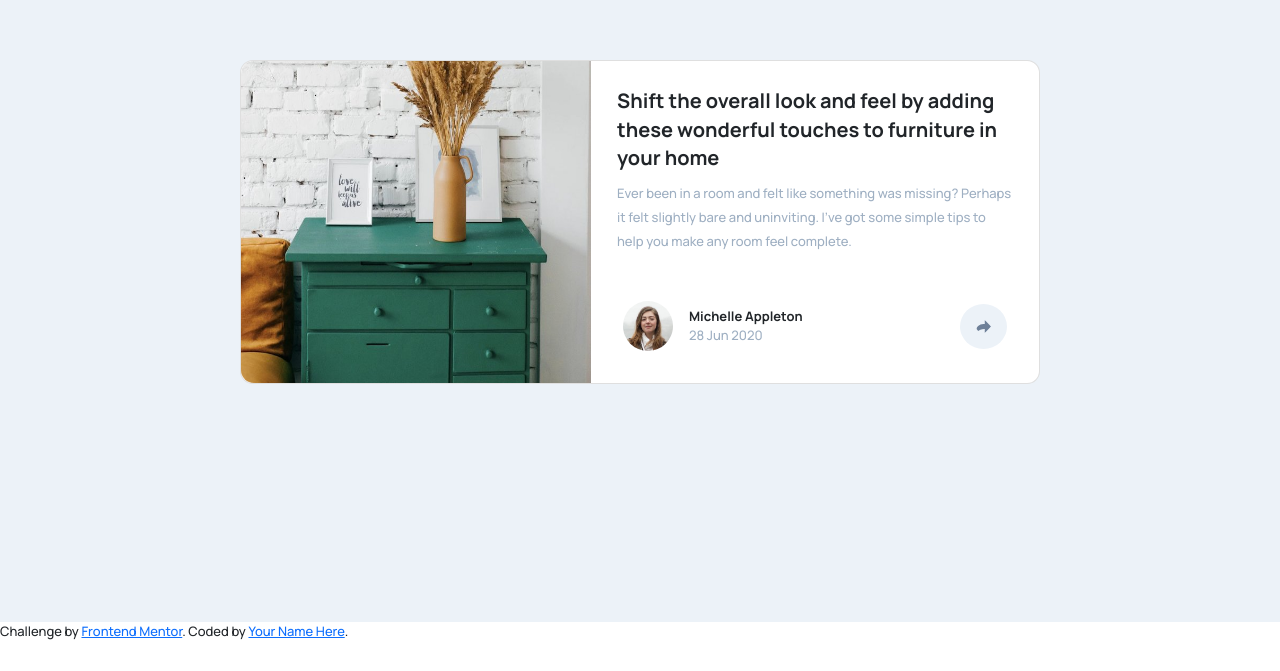
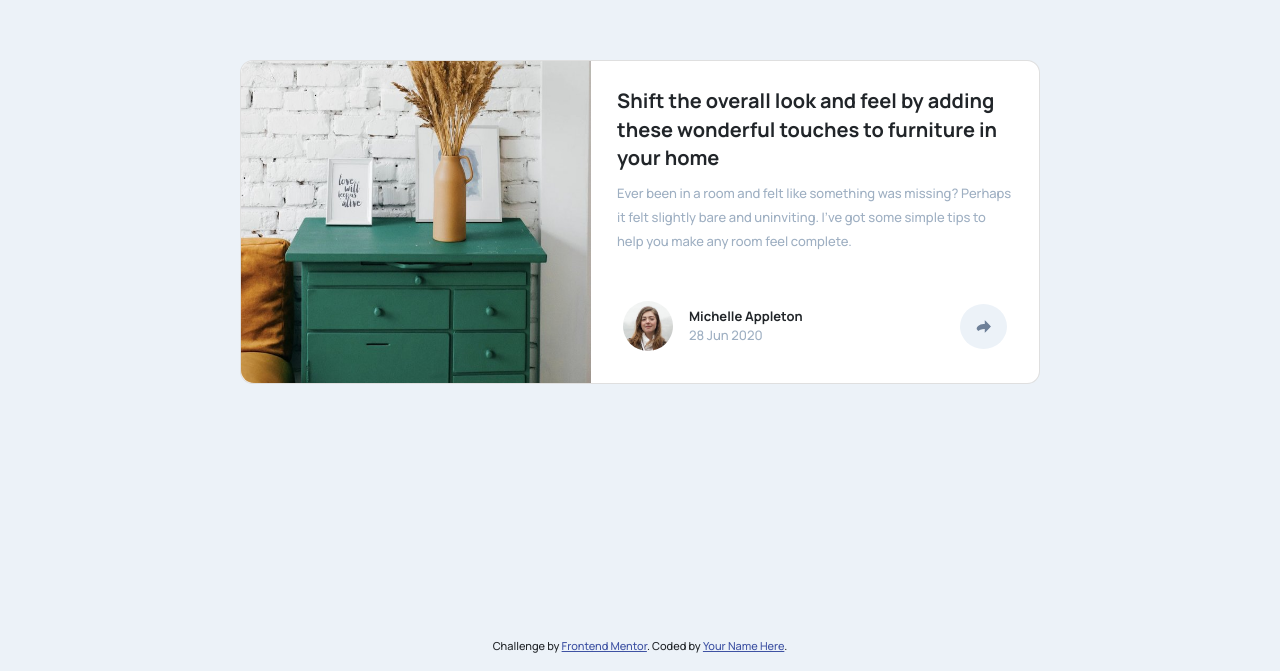
Before and after one commit to ralvarezrenzo/article-component, a plain HTML site: page index.html in a window 1280 px wide. Shown: the part 178-849 px from the top of the page. Before the commit the page ends 820 px from the top, so only its background shows below. Drawn offline with nearby package versions, Linux system fonts and the light colour scheme.

Commit message:
agregando ruta js y estilos footer

```diff
--- a/index.html
+++ b/index.html
@@ -10,10 +10,6 @@
   <!-- Feel free to remove these styles or customise in your own stylesheet 👍 -->
   <link href="https://cdn.jsdelivr.net/npm/bootstrap@5.0.2/dist/css/bootstrap.min.css" rel="stylesheet" integrity="sha384-EVSTQN3/azprG1Anm3QDgpJLIm9Nao0Yz1ztcQTwFspd3yD65VohhpuuCOmLASjC" crossorigin="anonymous">
   <link rel="stylesheet" href="public/css/custom.css">
-  <style>
-    .attribution { font-size: 11px; text-align: center; }
-    .attribution a { color: hsl(228, 45%, 44%); }
-  </style>
 </head>
 <body>
   <main class="w-100 min-vh-100 d-flex justify-content-center align-items-center bg-v-light-blue">
@@ -53,12 +49,12 @@
       </div>
     </article>
   </main>
-
+  <div class="attribution">
     Challenge by <a href="https://www.frontendmentor.io?ref=challenge" target="_blank">Frontend Mentor</a>.
     Coded by <a href="#">Your Name Here</a>.
   </div>
   <!-- <p class="hola">hola</p> -->
   <script src="https://kit.fontawesome.com/5bb80e7a27.js" crossorigin="anonymous"></script>
-  <script src="/js/app.js"></script>
+  <script src="./js/app.js"></script>
 </body>
 </html>
--- a/scss/custom.scss
+++ b/scss/custom.scss
@@ -115,13 +115,17 @@ i{
 .btn-active{
     color: white;
 }
-.rojo{
-    display: none;
-}
-.hola{
-    display: block;
-    font-size: 54px;
-}
+.attribution {
+     font-size: 11px; text-align: center;
+     width: 100%;
+     background: $light-grayish-blue;
+     padding: 1rem;
+     }
+    .attribution a {
+        color: hsl(228, 45%, 44%);
+        width: 100%;
+        text-align: center;
+    }
 @media screen and (min-width: 768px) {
     .card__container{
         width: 800px;
```
Also changed, not shown: public/css/custom.css, 1 other file.
